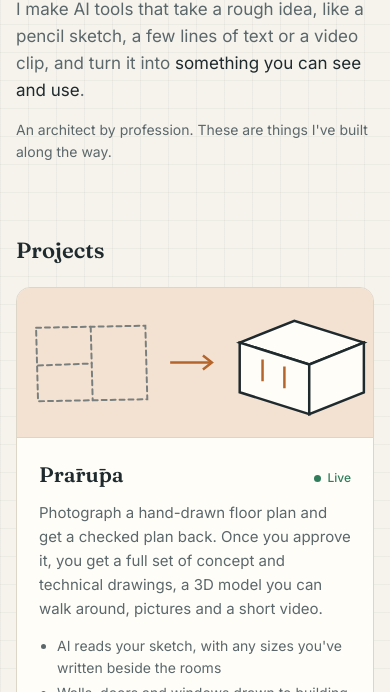
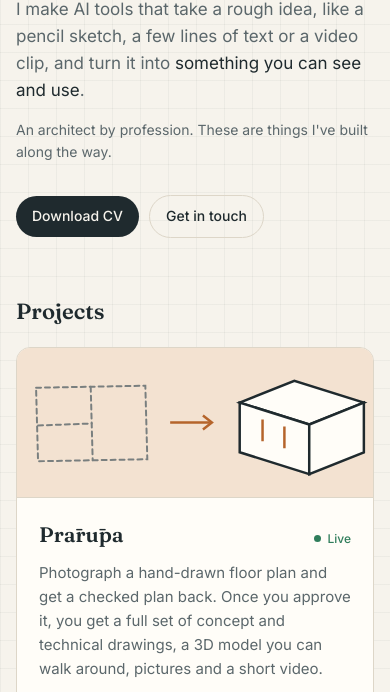
Before and after one commit to Yadugiri/yadugiri.github.io, a plain HTML site: page index.html in a window 390 px wide. Shown: the part 144-836 px from the top of the page. Drawn offline with Linux system fonts and the light colour scheme.

Commit message:
Download CV: public copy without phone, email or employer names
Co-Authored-By: Claude Opus 5.5 <noreply@anthropic.com>

```diff
--- a/index.html
+++ b/index.html
@@ -152,6 +152,10 @@ footer{padding:40px 0 56px; color:var(--soft); font-size:13px; border-top:1px so
     <h1>Yadugiri Srinivas</h1>
     <p class="lede">I make AI tools that take a rough idea, like a pencil sketch, a few lines of text or a video clip, and turn it into <em>something you can see and use</em>.</p>
     <p class="sub">An architect by profession. These are things I've built along the way.</p>
+    <div class="actions" style="padding-top:18px">
+      <a class="btn" href="Yadugiri-Srinivas-CV.pdf" download>Download CV</a>
+      <a class="btn ghost" href="#contact">Get in touch</a>
+    </div>
   </header>
 
   <section class="section" aria-labelledby="work">
@@ -331,6 +335,7 @@ footer{padding:40px 0 56px; color:var(--soft); font-size:13px; border-top:1px so
     <p class="lede" style="font-size:17px">For an access link to try a project, or just to say hello.</p>
     <div class="actions" style="padding-top:16px">
       <a class="btn" id="mail" href="#contact">Email me</a>
+      <a class="btn ghost" href="Yadugiri-Srinivas-CV.pdf" download>Download CV</a>
     </div>
   </section>
 
```
Also changed, not shown: 2 other files.
